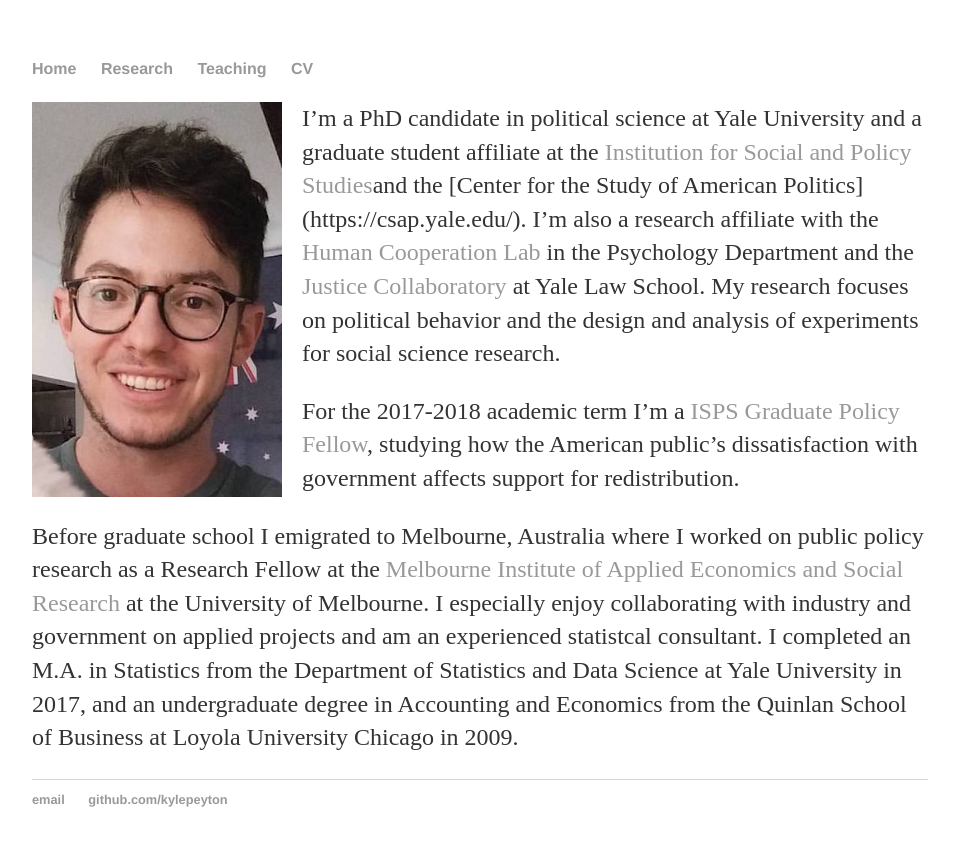
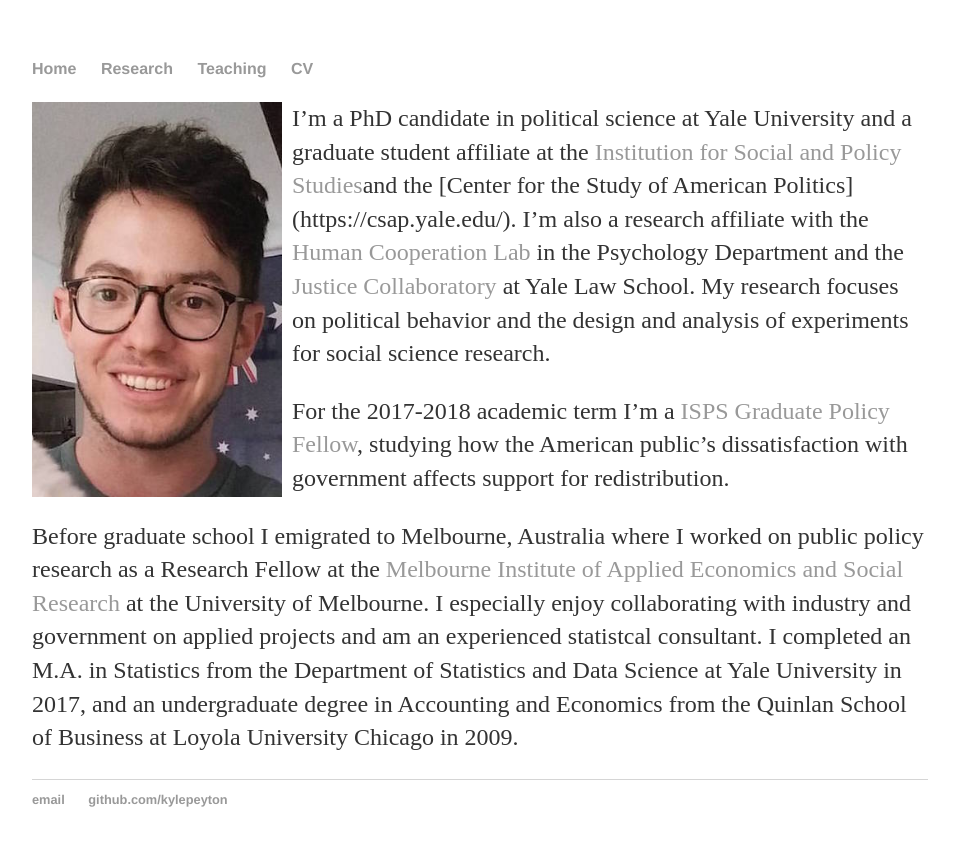
Before and after one commit to kylepeyton/kylepeyton.github.io, a Jekyll site: the page built from index.markdown, in a window 1280 px wide. Shown: the top 846 px of the page, without its empty margins (160-1114 px from the left). Built offline with Jekyll 4.4.1, drawn with Linux system fonts in a browser that asks for light colours.

Commit message:
Update index.markdown

```diff
--- a/index.markdown
+++ b/index.markdown
@@ -2,7 +2,7 @@
 layout: default
 title: "Home"
 ---
-<img style="float: left; width: 250px; margin: 0 20px 10px 0" src="/assets/photo.jpg" alt="pic" />
+<img style="float: left; width: 250px; margin: 0 10px 10px 0" src="/assets/photo.jpg" alt="pic" />
 
 I'm a PhD candidate in political science at Yale University and a graduate student affiliate at the
 [Institution for Social and Policy Studies](https://isps.yale.edu/)and the
```
